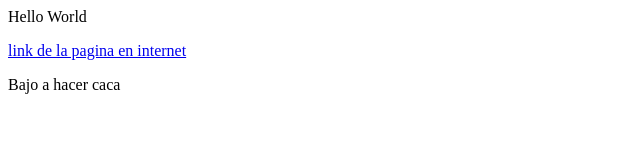
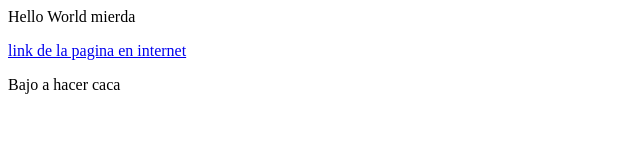
Before and after one commit to nahuelehuan/clamav, a plain HTML site: page index.html in a window 1280 px wide. Shown: the full height of the page, 0-640 px from the left. Drawn offline with Linux system fonts and the light colour scheme.

Commit message:
firstocmmithoy

```diff
--- a/index.html
+++ b/index.html
@@ -7,7 +7,7 @@
     <title>Document</title>
 </head>
 <body>
-    Hello World
+    Hello World mierda
     <p></p>
     <p></p>
 
```
